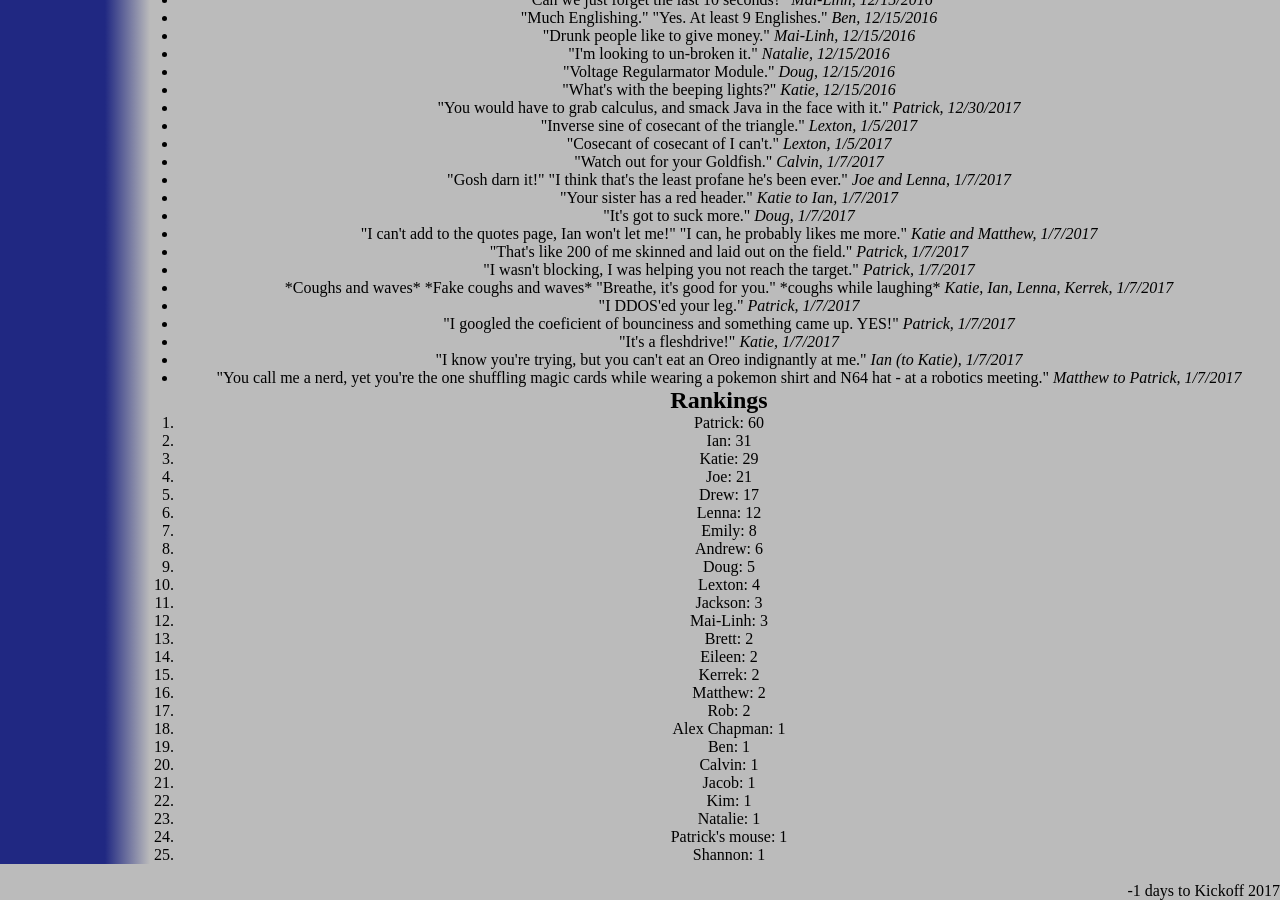
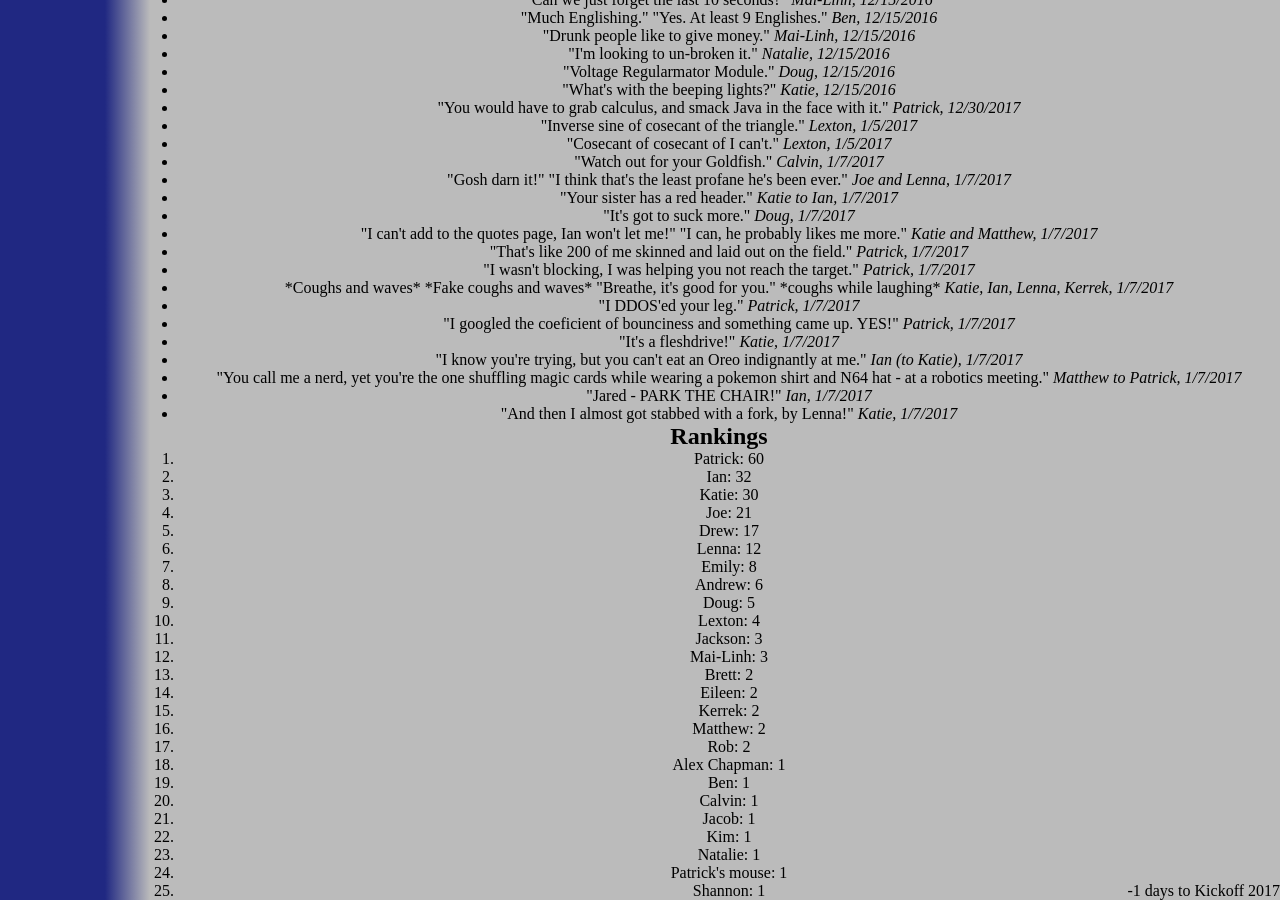
Before and after one commit to katiebugmoon/FRC4131.github.io, a Jekyll site: the page built from media/2017/quotes.html, in a window 1280 px wide and 900 px high, scrolled down 2707 px. Built offline with Jekyll 4.4.1, drawn with Linux system fonts in a browser that asks for light colours; nearby versions of some CDN libraries.

Commit message:
Update quotes.html

```diff
--- a/media/2017/quotes.html
+++ b/media/2017/quotes.html
@@ -164,6 +164,8 @@ title: Build Season 2017 Quotes
 	<li>"It's a fleshdrive!" <i>Katie, 1/7/2017</i></li>
 	<li>"I know you're trying, but you can't eat an Oreo indignantly at me." <i>Ian (to Katie), 1/7/2017</i></li>
 	<li>"You call me a nerd, yet you're the one shuffling magic cards while wearing a pokemon shirt and N64 hat - at a robotics meeting." <i>Matthew to Patrick, 1/7/2017</i></li>
+	<li>"Jared - PARK THE CHAIR!" <i>Ian, 1/7/2017</i></li>
+	<li>"And then I almost got stabbed with a fork, by Lenna!" <i>Katie, 1/7/2017</i></li>
 </ul>
 <h2>Rankings</h2>
 <ol id='rankings'></ol>
```
